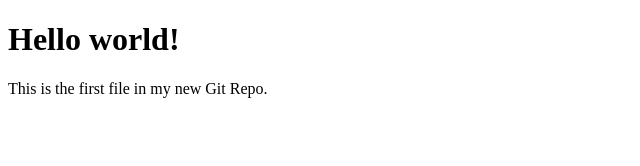
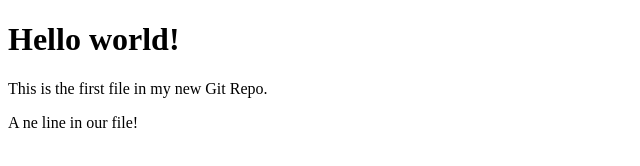
Before and after one commit to Pitbullwow/hello-2, a plain HTML site: page index.html in a window 1280 px wide. Shown: the whole page, without its empty margins (0-640 px from the left). Drawn offline with Linux system fonts and the light colour scheme.

Commit message:
Updated index.html with a new line

```diff
--- a/index.html
+++ b/index.html
@@ -8,6 +8,7 @@
 
 <h1>Hello world!</h1>
 <p>This is the first file in my new Git Repo.</p>
+<p>A ne line in our file!</p>
 
 </body>
 </html>
```
